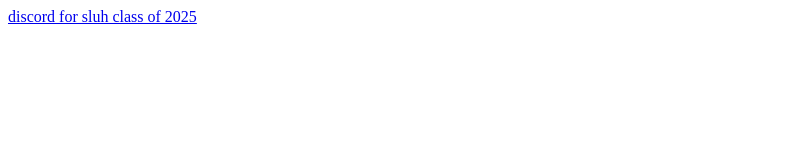
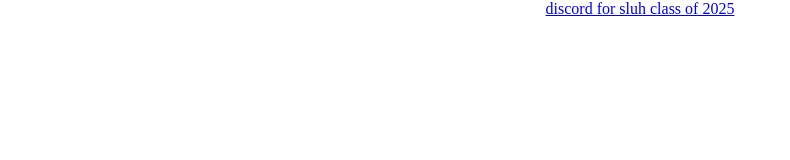
Before and after one commit to parmeseancheez/sluh25, a plain HTML site: page index.html in a window 1280 px wide. Shown: the whole page, without its empty margins (0-790 px from the left). Drawn offline with Linux system fonts and the light colour scheme.

Commit message:
Update index.html

```diff
--- a/index.html
+++ b/index.html
@@ -2,7 +2,7 @@
   <html>
     <head>
       <style>
-        #fullscreen {
+        .fullscreen {
           position: absolute;
           top: 0;
           right: 0;
@@ -10,7 +10,7 @@
           left: 0;
         }
 
-        #fullscreen * {
+        .fullscreen * {
           position: absolute;
           top: 0;
           right: 0;
```
